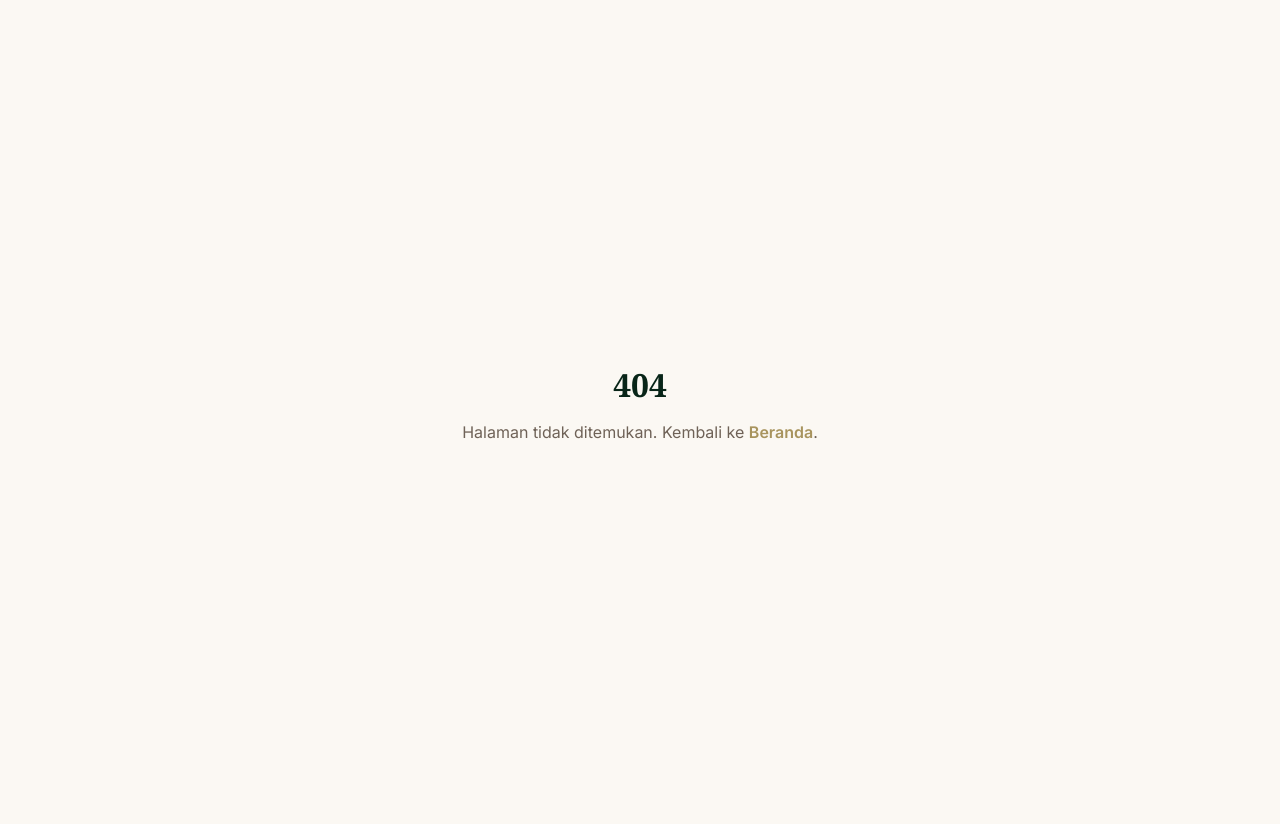
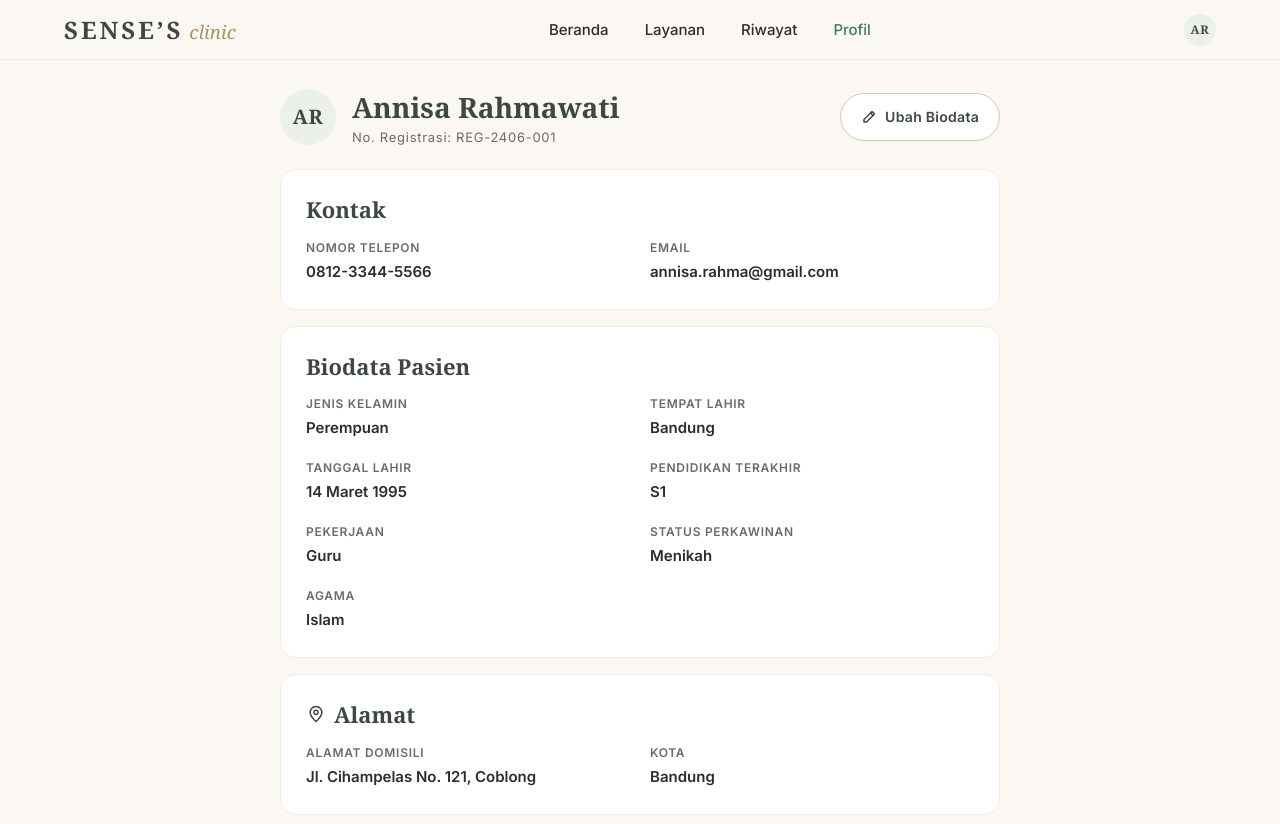
Before and after one commit to naycaaido/senses-app, a React (Vite) app in the folder frontend/: page /pasien/profil in a window 1280 px wide. Before the commit this address had no page. Shown: the top 824 px of the page. Before the commit the page ends 800 px from the top, so only its background shows below. Built offline with nearby package versions, Linux system fonts and the light colour scheme.

Commit message:
feat:add pasien profile page

```diff
--- a/frontend/src/App.jsx
+++ b/frontend/src/App.jsx
@@ -12,6 +12,7 @@ import PatientServicePage from "./pages/patient/PatientServicePage.jsx";
 import PatientReservationPage from "./pages/patient/PatientReservationPage.jsx";
 import PatientBookingProofPage from "./pages/patient/PatientBookingProofPage.jsx";
 import PatientHistoryPage from "./pages/patient/PatientHistoryPage.jsx";
+import PatientProfilePage from "./pages/patient/PatientProfilePage.jsx";
 import "./styles/global.css";
 
 function App() {
@@ -28,6 +29,7 @@ function App() {
           <Route path="/pasien/reservasi" element={<PatientReservationPage />} />
           <Route path="/pasien/bukti-booking" element={<PatientBookingProofPage />} />
           <Route path="/pasien/riwayat" element={<PatientHistoryPage />} />
+          <Route path="/pasien/profil" element={<PatientProfilePage />} />
         </Route>
         <Route path="/login" element={<LoginPage />} />
         <Route path="/register" element={<RegisterPage />} />
--- a/frontend/src/components/patient/HistorySearch.jsx
+++ b/frontend/src/components/patient/HistorySearch.jsx
@@ -7,7 +7,14 @@ export default function HistorySearch({ value, onChange }) {
         className="history-search__icon"
         aria-hidden="true"
       />
+      <label
+        htmlFor="patient-history-search"
+        className="sr-only"
+      >
+        Cari riwayat kunjungan
+      </label>
       <input
+        id="patient-history-search"
         type="text"
         className="history-search__input"
         placeholder="Cari layanan atau ID..."
--- /dev/null
+++ b/frontend/src/components/patient/ProfileAvatar.jsx
@@ -0,0 +1,11 @@
+export default function ProfileAvatar({ initials, size = 56, className = "" }) {
+  return (
+    <div
+      className={`profile-avatar ${className}`}
+      style={size ? { width: size, height: size } : undefined}
+      aria-hidden="true"
+    >
+      <span className="profile-avatar__initials">{initials}</span>
+    </div>
+  );
+}
--- /dev/null
+++ b/frontend/src/components/patient/ProfileInfoRow.jsx
@@ -0,0 +1,8 @@
+export default function ProfileInfoRow({ label, value }) {
+  return (
+    <div className="profile-info-row">
+      <p className="profile-info-row__label">{label}</p>
+      <p className="profile-info-row__value">{value}</p>
+    </div>
+  );
+}
--- /dev/null
+++ b/frontend/src/components/patient/ProfileSectionCard.jsx
@@ -0,0 +1,15 @@
+export default function ProfileSectionCard({ title, iconSrc, children }) {
+  return (
+    <section className="profile-card">
+      <h2 className="profile-card__title">
+        {iconSrc && (
+          <span className="profile-card__icon">
+            <img src={iconSrc} alt="" aria-hidden="true" />
+          </span>
+        )}
+        {title}
+      </h2>
+      <div className="profile-card__body">{children}</div>
+    </section>
+  );
+}
--- a/frontend/src/pages/patient/PatientHistoryPage.jsx
+++ b/frontend/src/pages/patient/PatientHistoryPage.jsx
@@ -70,8 +70,8 @@ export default function PatientHistoryPage() {
       <header className="patient-history__header">
         <h1 className="patient-history__title">Riwayat Kunjungan</h1>
         <p className="patient-history__desc">
-          Bersama dr. Ria Vista Sari, SpDV. Pilih layanan, tanggal, lalu jam yang
-          sesuai.
+          Riwayat kunjungan dan layanan yang pernah Anda lakukan di
+          Sense&rsquo;s Clinic.
         </p>
       </header>
 
--- /dev/null
+++ b/frontend/src/pages/patient/PatientProfilePage.jsx
@@ -0,0 +1,105 @@
+import ProfileAvatar from "../../components/patient/ProfileAvatar.jsx";
+import ProfileInfoRow from "../../components/patient/ProfileInfoRow.jsx";
+import ProfileSectionCard from "../../components/patient/ProfileSectionCard.jsx";
+import "../../styles/patient-profile.css";
+
+const MONTHS_ID = [
+  "Januari",
+  "Februari",
+  "Maret",
+  "April",
+  "Mei",
+  "Juni",
+  "Juli",
+  "Agustus",
+  "September",
+  "Oktober",
+  "November",
+  "Desember",
+];
+
+function formatBirthDate(iso) {
+  const [year, month, day] = iso.split("-").map(Number);
+  return `${day} ${MONTHS_ID[month - 1]} ${year}`;
+}
+
+const patientProfile = {
+  registrationNumber: "REG-2406-001",
+  name: "Annisa Rahmawati",
+  initials: "AR",
+  email: "annisa.rahma@gmail.com",
+  phone: "0812-3344-5566",
+  gender: "Perempuan",
+  birthPlace: "Bandung",
+  birthDate: "1995-03-14",
+  lastEducation: "S1",
+  occupation: "Guru",
+  maritalStatus: "Menikah",
+  religion: "Islam",
+  address: "Jl. Cihampelas No. 121, Coblong",
+  city: "Bandung",
+};
+
+export default function PatientProfilePage() {
+  const profile = patientProfile;
+
+  return (
+    <div className="patient-profile">
+      <header className="patient-profile__header">
+        <div className="patient-profile__identity">
+          <ProfileAvatar initials={profile.initials} size={56} />
+          <div className="patient-profile__heading">
+            <h1 className="patient-profile__name">{profile.name}</h1>
+            <p className="patient-profile__reg">
+              No. Registrasi: {profile.registrationNumber}
+            </p>
+          </div>
+        </div>
+        <button type="button" className="patient-profile__edit">
+          <span className="patient-profile__edit-icon">
+            <img src="/assets/icon-edit.svg" alt="" aria-hidden="true" />
+          </span>
+          Ubah Biodata
+        </button>
+      </header>
+
+      <ProfileSectionCard title="Kontak">
+        <div className="profile-card__grid">
+          <ProfileInfoRow label="Nomor Telepon" value={profile.phone} />
+          <ProfileInfoRow label="Email" value={profile.email} />
+        </div>
+      </ProfileSectionCard>
+
+      <ProfileSectionCard title="Biodata Pasien">
+        <div className="profile-card__grid">
+          <ProfileInfoRow label="Jenis Kelamin" value={profile.gender} />
+          <ProfileInfoRow label="Tempat Lahir" value={profile.birthPlace} />
+          <ProfileInfoRow
+            label="Tanggal Lahir"
+            value={formatBirthDate(profile.birthDate)}
+          />
+          <ProfileInfoRow
+            label="Pendidikan Terakhir"
+            value={profile.lastEducation}
+          />
+          <ProfileInfoRow label="Pekerjaan" value={profile.occupation} />
+          <ProfileInfoRow
+            label="Status Perkawinan"
+            value={profile.maritalStatus}
+          />
+          <ProfileInfoRow label="Agama" value={profile.religion} />
+        </div>
+      </ProfileSectionCard>
+
+      <ProfileSectionCard title="Alamat" iconSrc="/assets/icon-location.svg">
+        <div className="profile-card__grid">
+          <ProfileInfoRow
+            label="Alamat Domisili"
+            value={profile.address}
+          />
+          <ProfileInfoRow label="Kota" value={profile.city} />
+        </div>
+      </ProfileSectionCard>
+    </div>
+  );
+}
--- a/frontend/src/pages/patient/PatientReservationPage.jsx
+++ b/frontend/src/pages/patient/PatientReservationPage.jsx
@@ -1,12 +1,10 @@
 import { useState } from "react";
-import { Link, useNavigate } from "react-router-dom";
+import { Link, useNavigate, useSearchParams } from "react-router-dom";
 import DateSelector from "../../components/patient/DateSelector.jsx";
 import TimeSlotGrid from "../../components/patient/TimeSlotGrid.jsx";
 import ReservationSummary from "../../components/patient/ReservationSummary.jsx";
 import mockServices from "../../mocks/services.js";
 import "../../styles/patient-reservation.css";
-
-const selectedService = mockServices[0];
 
 const doctor = {
   name: "dr. Ria Vista Sari, SpDV",
@@ -32,6 +30,13 @@ const timeSlots = [
 
 export default function PatientReservationPage() {
   const navigate = useNavigate();
+  const [searchParams] = useSearchParams();
+  const selectedServiceId = searchParams.get("layanan");
+
+  const selectedService =
+    mockServices.find((service) => service.id === selectedServiceId) ??
+    mockServices[0];
+
   const [selectedDateId, setSelectedDateId] = useState(reservationDates[0].id);
   const [selectedTime, setSelectedTime] = useState(null);
 
--- a/frontend/src/pages/patient/PatientServicePage.jsx
+++ b/frontend/src/pages/patient/PatientServicePage.jsx
@@ -20,7 +20,7 @@ export default function PatientServicePage() {
             <ServiceCard
               key={service.id}
               service={service}
-              reservationPath="/pasien/reservasi"
+              reservationPath={`/pasien/reservasi?layanan=${service.id}`}
             />
           ))}
         </div>
--- a/frontend/src/styles/patient-history.css
+++ b/frontend/src/styles/patient-history.css
@@ -71,7 +71,7 @@
   padding: 11px 13px 11px 41px;
   font-family: var(--font-sans);
   font-size: 14px;
-  color: #35463a;
+  color: #3d4940;
   outline: none;
   transition: border-color 0.2s;
 }
@@ -177,7 +177,7 @@
   font-weight: 700;
   font-size: 18px;
   line-height: 28px;
-  color: #35463a;
+  color: #3d4940;
   margin: 0;
 }
 
@@ -242,7 +242,7 @@
   font-weight: 600;
   font-size: 14px;
   line-height: 20px;
-  color: #35463a;
+  color: #3d4940;
   margin: 0;
 }
 
@@ -296,7 +296,7 @@
   font-weight: 700;
   font-size: 20px;
   line-height: 28px;
-  color: #35463a;
+  color: #3d4940;
   margin: 0;
 }
 
@@ -361,3 +361,18 @@
     flex: 1 1 40%;
   }
 }
+
+/* =====================================================
+   Utility: visually hidden (screen-reader only)
+   ===================================================== */
+.sr-only {
+  position: absolute;
+  width: 1px;
+  height: 1px;
+  padding: 0;
+  margin: -1px;
+  overflow: hidden;
+  clip: rect(0, 0, 0, 0);
+  white-space: nowrap;
+  border: 0;
+}
--- /dev/null
+++ b/frontend/src/styles/patient-profile.css
@@ -0,0 +1,199 @@
+/* =====================================================
+   Patient Profile & Biodata
+   ===================================================== */
+.patient-profile {
+  max-width: 768px;
+  margin: 0 auto;
+  padding: 24px 24px 48px;
+}
+
+/* ---------- Profile header ---------- */
+.patient-profile__header {
+  display: flex;
+  align-items: center;
+  justify-content: space-between;
+  gap: 16px;
+  margin-bottom: 24px;
+}
+
+.patient-profile__identity {
+  display: flex;
+  align-items: center;
+  gap: 16px;
+  min-width: 0;
+}
+
+.patient-profile__heading {
+  min-width: 0;
+}
+
+.patient-profile__name {
+  font-family: var(--font-serif);
+  font-weight: 700;
+  font-size: 28px;
+  line-height: 35px;
+  color: #3d4940;
+  margin: 0;
+}
+
+.patient-profile__reg {
+  font-family: var(--font-sans);
+  font-size: 13px;
+  line-height: 16px;
+  letter-spacing: 0.72px;
+  color: #6b6b6b;
+  margin: 4px 0 0;
+}
+
+.patient-profile__edit {
+  display: inline-flex;
+  align-items: center;
+  gap: 8px;
+  flex-shrink: 0;
+  padding: 11px 20px;
+  border-radius: 999px;
+  border: 1px solid var(--color-border);
+  background: #fff;
+  color: #3d4940;
+  font-family: var(--font-sans);
+  font-weight: 600;
+  font-size: 14px;
+  line-height: 24px;
+  letter-spacing: 0.28px;
+  cursor: pointer;
+  transition: background 0.2s;
+}
+
+.patient-profile__edit:hover {
+  background: #faf7f2;
+}
+
+.patient-profile__edit-icon {
+  width: 16px;
+  height: 16px;
+  display: flex;
+  align-items: center;
+  justify-content: center;
+}
+
+.patient-profile__edit-icon img {
+  width: 16px;
+  height: 16px;
+  display: block;
+}
+
+/* ---------- Avatar ---------- */
+.profile-avatar {
+  width: 56px;
+  height: 56px;
+  border-radius: 9999px;
+  background: #ebf0eb;
+  display: flex;
+  align-items: center;
+  justify-content: center;
+  flex-shrink: 0;
+}
+
+.profile-avatar__initials {
+  font-family: var(--font-serif);
+  font-weight: 700;
+  font-size: 20px;
+  line-height: 24px;
+  letter-spacing: 0.72px;
+  color: #3d4940;
+}
+
+/* ---------- Section cards ---------- */
+.profile-card {
+  background: #fff;
+  border: 1px solid #f0ede7;
+  border-radius: 16px;
+  padding: 25px;
+  margin-bottom: 16px;
+}
+
+.profile-card__title {
+  display: flex;
+  align-items: center;
+  gap: 8px;
+  font-family: var(--font-serif);
+  font-weight: 700;
+  font-size: 22px;
+  line-height: 28.6px;
+  color: #3d4940;
+  margin: 0 0 20px;
+}
+
+.profile-card__icon {
+  width: 20px;
+  height: 20px;
+  display: flex;
+  align-items: center;
+  justify-content: center;
+}
+
+.profile-card__icon img {
+  width: 20px;
+  height: 20px;
+  display: block;
+}
+
+.profile-card__body {
+  margin-top: -4px;
+}
+
+.profile-card__grid {
+  display: grid;
+  grid-template-columns: 1fr 1fr;
+  gap: 20px;
+  align-items: start;
+}
+
+/* ---------- Info rows ---------- */
+.profile-info-row {
+  min-width: 0;
+}
+
+.profile-info-row__label {
+  font-family: var(--font-sans);
+  font-weight: 600;
+  font-size: 12px;
+  line-height: 16px;
+  letter-spacing: 0.72px;
+  text-transform: uppercase;
+  color: #6b6b6b;
+  margin: 0;
+}
+
+.profile-info-row__value {
+  font-family: var(--font-sans);
+  font-weight: 600;
+  font-size: 15px;
+  line-height: 24px;
+  color: #2c2c2c;
+  margin: 4px 0 0;
+  word-break: break-word;
+}
+
+/* =====================================================
+   Responsive: Profile
+   ===================================================== */
+@media (max-width: 768px) {
+  .patient-profile {
+    padding: 16px 16px 32px;
+  }
+
+  .patient-profile__header {
+    flex-direction: column;
+    align-items: flex-start;
+  }
+
+  .patient-profile__name {
+    font-size: 24px;
+    line-height: 30px;
+  }
+
+  .profile-card__grid {
+    grid-template-columns: 1fr;
+  }
+}
```
Also changed, not shown: frontend/public/assets/icon-edit.svg (added).
